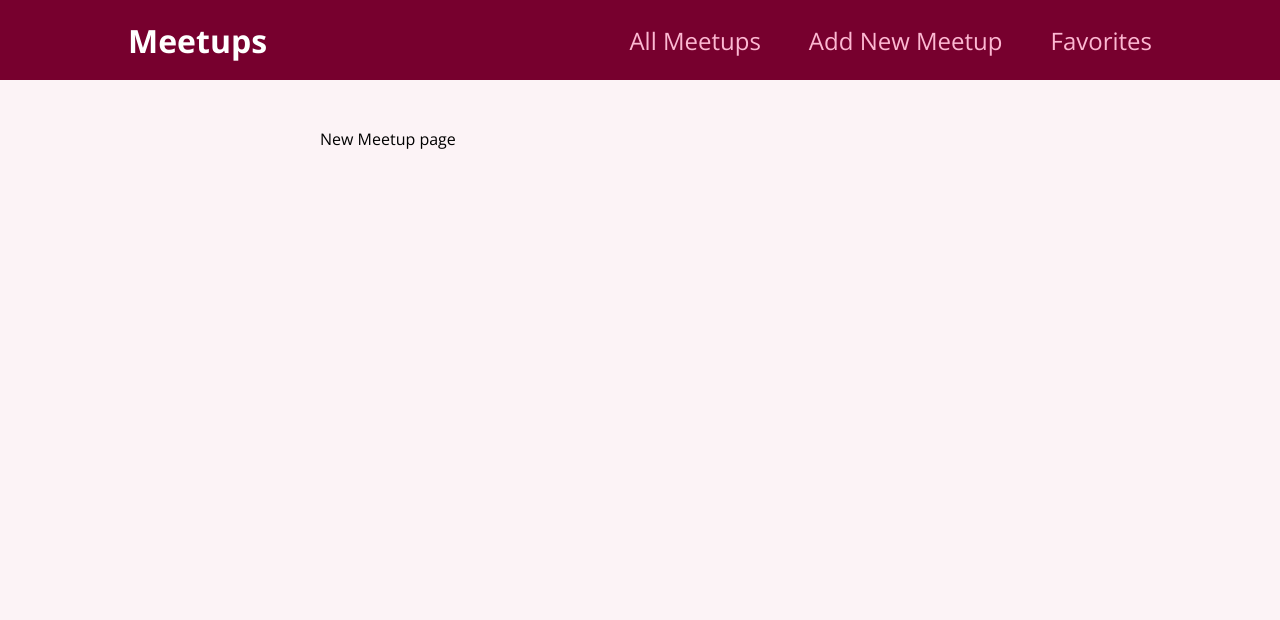
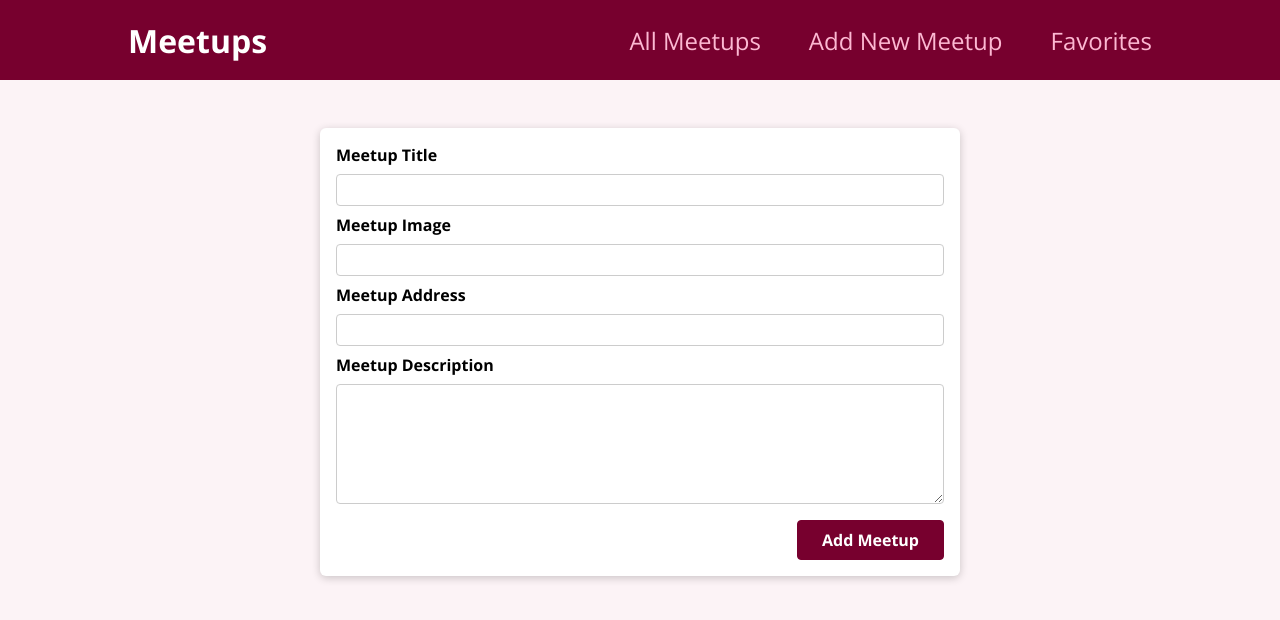
Before and after one commit to codenamerush/react, a React (Create React App) app: page /new-meetup in a window 1280 px wide. Shown: the top 620 px of the page. Built offline with nearby package versions, Linux system fonts and the light colour scheme.

Commit message:
form and using the entered values

```diff
--- /dev/null
+++ b/src/components/meetups/NewMeetupForm.js
@@ -0,0 +1,55 @@
+import { useRef } from "react";
+import Card from "../ui/Card";
+import classes from "./NewMeetupForm.module.css";
+function NewMeetupForm() {
+  const titleInputRef = useRef();
+  const urlInputRef = useRef();
+  const addressInputRef = useRef();
+  const descriptionInputRef = useRef();
+  function submitHandler(event) {
+    event.preventDefault();
+    const enteredTitle = titleInputRef.current.value;
+    const enteredImage = urlInputRef.current.value;
+    const enteredAddress = addressInputRef.current.value;
+    const enteredDescription = descriptionInputRef.current.value;
+
+    const meetupData = {
+        title: enteredTitle,
+        image: enteredImage,
+        description: enteredDescription,
+        address: enteredAddress
+    }
+
+    console.log(meetupData)
+  }
+
+  return (
+    <div>
+      <Card>
+        <form className={classes.form} onSubmit={submitHandler}>
+          <div className={classes.control}>
+            <label htmlFor="title">Meetup Title</label>
+            <input type="text" required id="title" ref={titleInputRef}></input>
+          </div>
+          <div className={classes.control}>
+            <label htmlFor="image">Meetup Image</label>
+            <input type="url" required id="image" ref={urlInputRef}></input>
+          </div>
+          <div className={classes.control}>
+            <label htmlFor="address">Meetup Address</label>
+            <input type="text" required id="address" ref={addressInputRef}></input>
+          </div>
+          <div className={classes.control}>
+            <label htmlFor="description">Meetup Description</label>
+            <textarea required rows="5" id="description" ref={descriptionInputRef}/>
+          </div>
+          <div className={classes.actions}>
+            <button>Add Meetup</button>
+          </div>
+        </form>
+      </Card>
+    </div>
+  );
+}
+
+export default NewMeetupForm;
--- /dev/null
+++ b/src/components/meetups/NewMeetupForm.module.css
@@ -0,0 +1,45 @@
+.form {
+    padding: 1rem;
+  }
+
+  .control {
+    margin-bottom: 0.5rem;
+  }
+
+  .control label {
+    display: block;
+    font-weight: bold;
+    margin-bottom: 0.5rem;
+  }
+
+  .control input,
+  .control textarea {
+    display: block;
+    font: inherit;
+    border-radius: 4px;
+    border: 1px solid #ccc;
+    padding: 0.25rem;
+    width: 100%;
+  }
+
+  .actions {
+    margin-top: 1rem;
+    text-align: right;
+  }
+
+  .actions button {
+    font: inherit;
+    cursor: pointer;
+    background-color: #77002e;
+    color: white;
+    padding: 0.5rem 1.5rem;
+    border: 1px solid #77002e;
+    border-radius: 4px;
+    font-weight: bold;
+  }
+
+  .actions button:hover,
+  .actions button:active {
+    background-color: #a50e48;
+    border-color: #a50e48;
+  }
--- a/src/pages/NewMeetup.js
+++ b/src/pages/NewMeetup.js
@@ -1,6 +1,8 @@
+import NewMeetupForm from "../components/meetups/NewMeetupForm";
+
 function NewMeetupPage() {
     return (
-        <div>New Meetup page</div>
+        <NewMeetupForm></NewMeetupForm>
     )
 }
 
```
